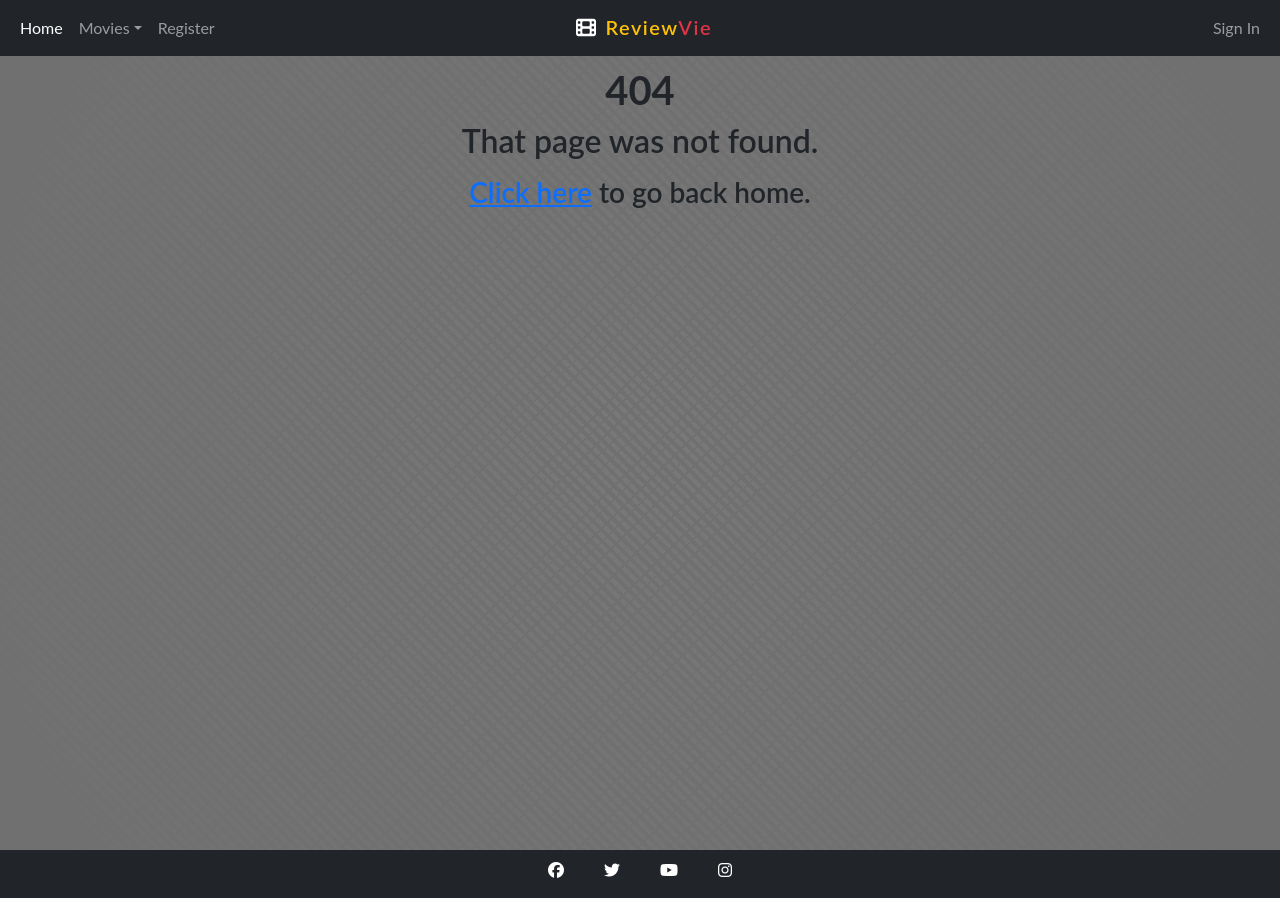
After one commit to JackDay94/ReviewVie, a Django app: template templates/404.html in a window 1280 px wide. The commit adds this page. Run offline with Django 3.2, Linux system fonts and the light colour scheme; the template is opened without the code that fills it, so the values that code supplies are empty; some libraries are stand-ins or nearby versions.

Commit message:
Add custom templates for 404 and 500 errors

```diff
--- /dev/null
+++ b/templates/404.html
@@ -0,0 +1,18 @@
+{% extends 'base.html' %}
+
+{% block title %}
+404 - Page Not Found
+{% endblock %}
+
+{% block content %}
+<div class="container-fluid">
+    <div class="row">
+        <div class="col-12 text-center pt-3">
+            <h1 class="fw-bold">404</h1>
+            <h2 class="fw-semibold">That page was not found.</h2>
+            <h3 class="fw-semibold mt-3"><a href="{% url 'home' %}">Click here</a> to go back
+                home.</h3>
+        </div>
+    </div>
+</div>
+{% endblock %}
--- a/templates/account/login.html
+++ b/templates/account/login.html
@@ -13,10 +13,8 @@ ReviewVie - Login
 
 <div class="container-fluid text-center pt-3">
   <h1 class="fw-bold">{% trans "Sign In" %}</h1>
-
   <p class="fw-semibold">{% blocktrans %}Welcome to ReviewVie! If you have not created an account yet, then please
     <a href="{{ signup_url }}" class="text-white">sign up</a> first.{% endblocktrans %}</p>
-
   <!-- Login Form -->
   <div class="row justify-content-center">
     <div class="col-sm-6">
@@ -34,7 +32,6 @@ ReviewVie - Login
       </div>
     </div>
   </div>
-
 </div>
 
 {% endblock %}
--- a/templates/account/logout.html
+++ b/templates/account/logout.html
@@ -29,11 +29,6 @@ ReviewVie - Logout
       </div>
     </div>
   </div>
-
-
-
 </div>
 
-
-
 {% endblock %}
--- a/templates/account/signup.html
+++ b/templates/account/signup.html
@@ -13,7 +13,6 @@ ReviewVie - Register
   <div class="row">
     <div class="col-12 text-center">
       <h1 class="fw-bold">{% trans "Sign Up" %}</h1>
-
       <p class="fw-semibold">{% blocktrans %}Welcome to ReviewVie! Use this page to sign up for a new account. Already have an account? Then
         please <a href="{{ login_url }}" class="text-white">sign
           in</a>.{% endblocktrans %}</p>
@@ -36,7 +35,6 @@ ReviewVie - Register
       </div>
     </div>
   </div>
-
 </div>
 
 {% endblock %}
```
Also changed, not shown: templates/500.html (added, +18 -0 lines).
